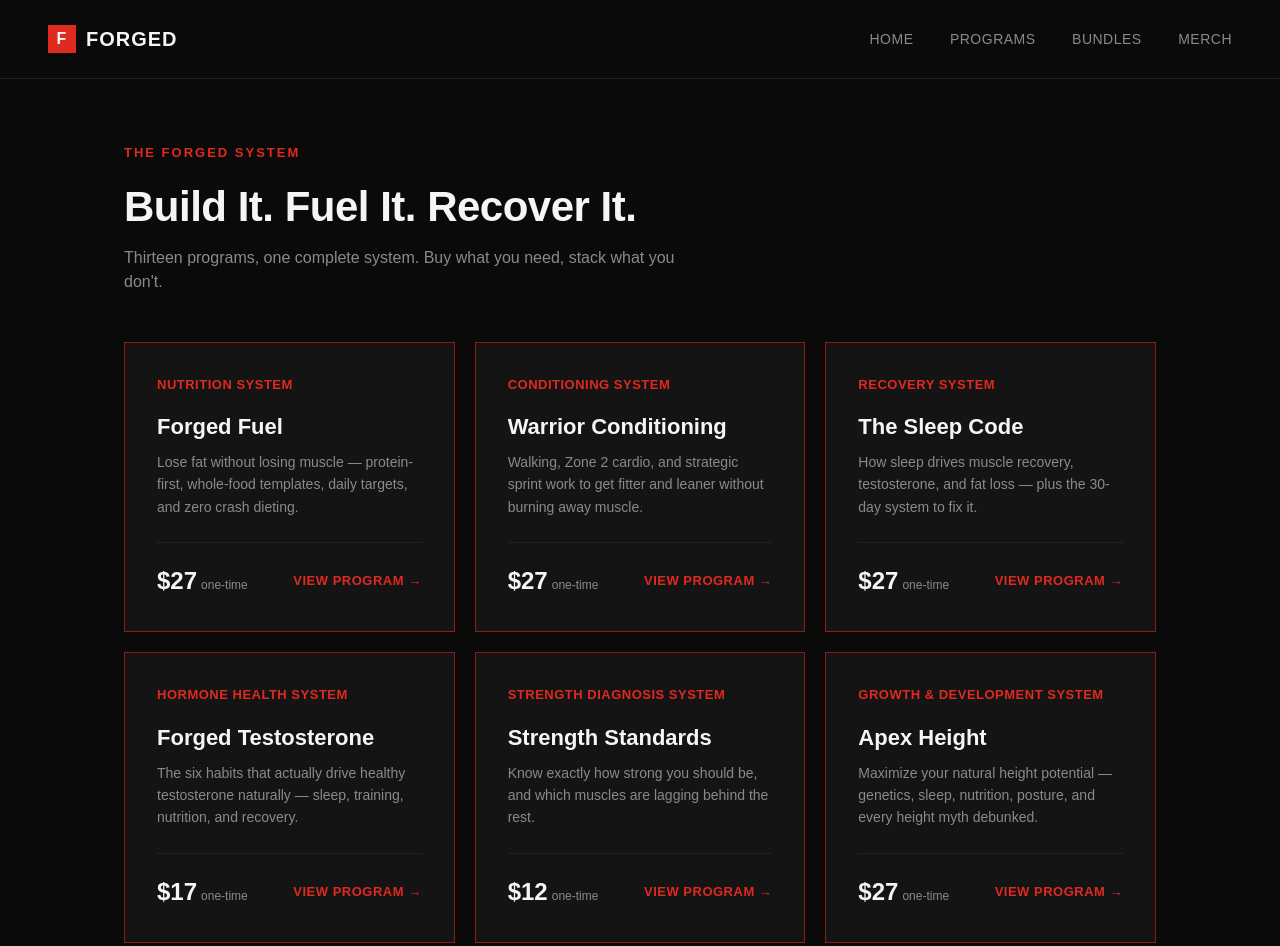
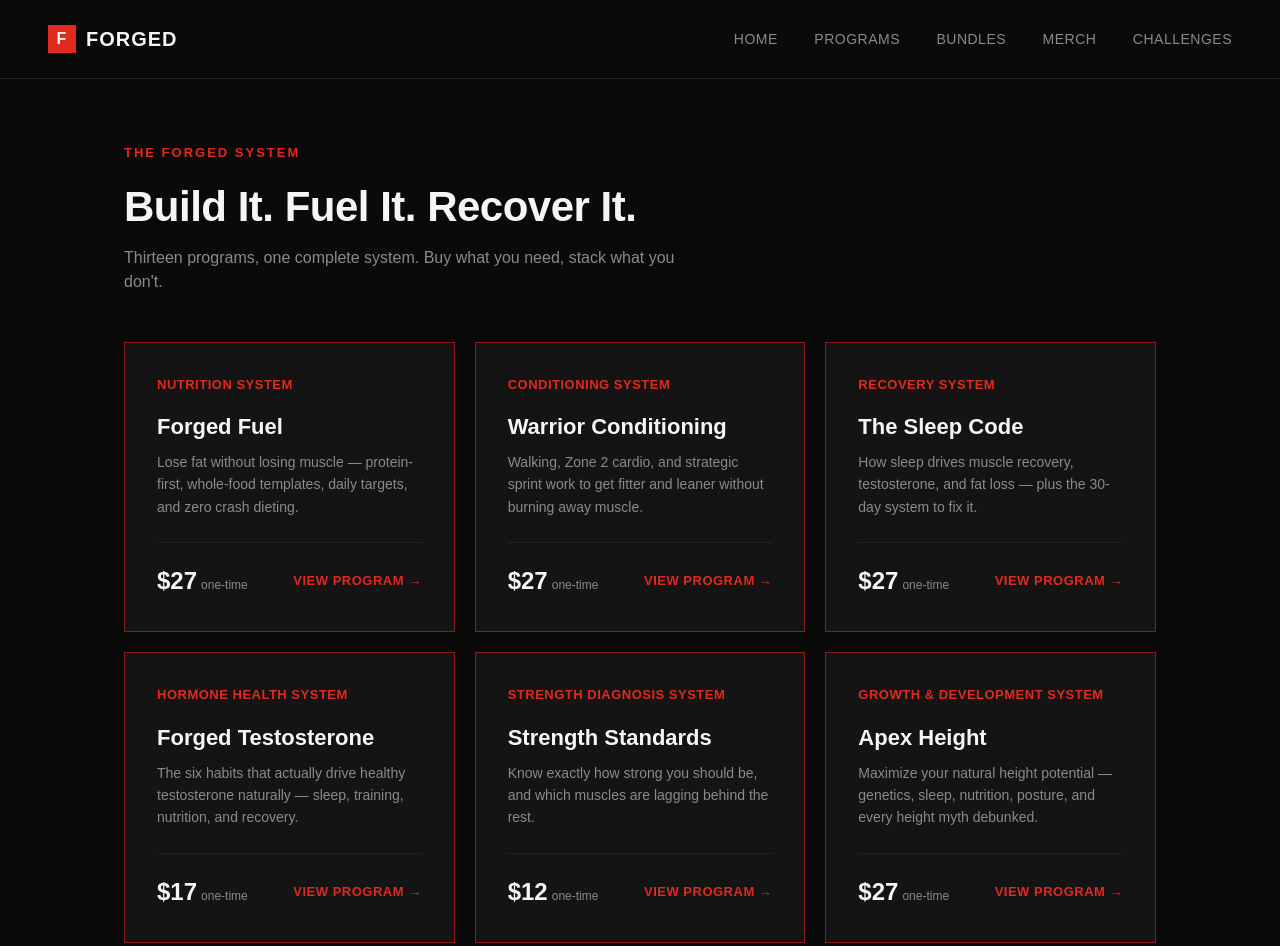
Before and after one commit to mrowencarter-bot/Forge, a plain HTML site: page programs.html in a window 1280 px wide. Shown: the top 946 px of the page. Drawn offline with Linux system fonts and the light colour scheme.

Commit message:
Update programs.html

```diff
--- a/programs.html
+++ b/programs.html
@@ -100,6 +100,7 @@
     <a href="/programs.html">Programs</a>
     <a href="/bundles.html">Bundles</a>
     <a href="/merch.html">Merch</a>
+    <a href="/challenges.html">Challenges</a>
   </nav>
 </header>
 
```
